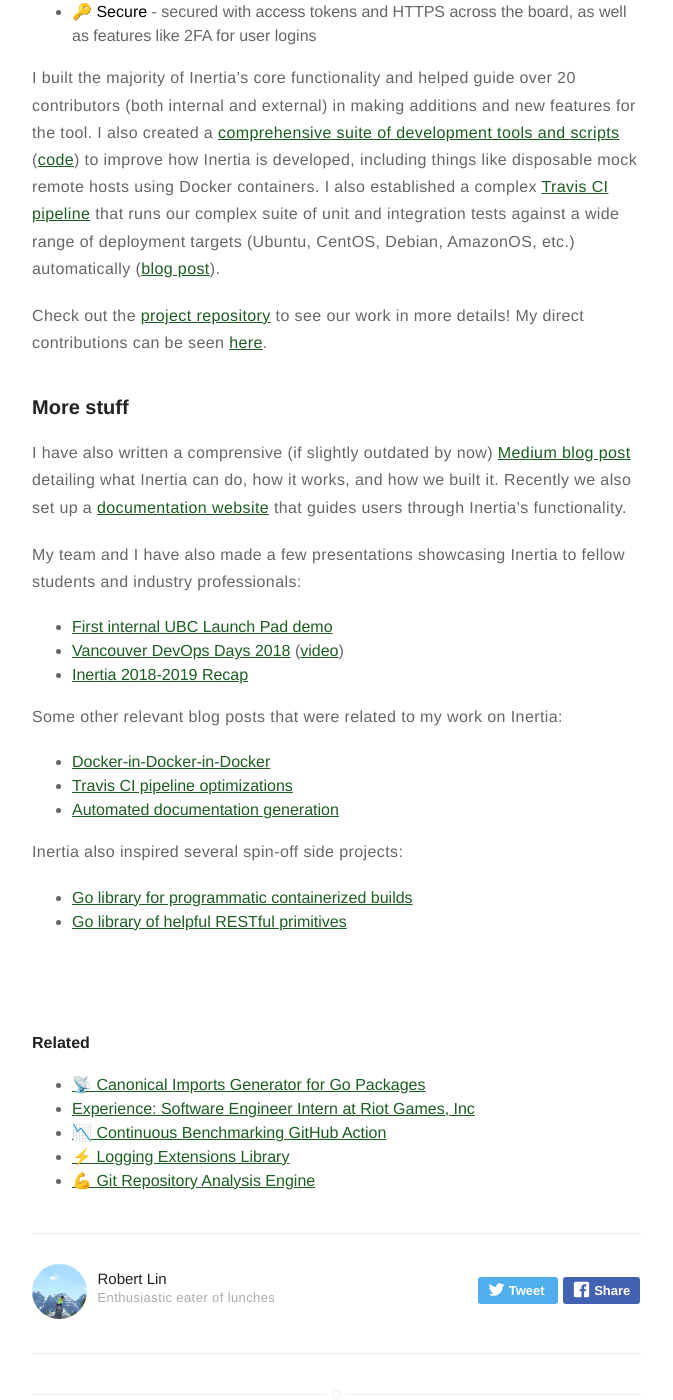
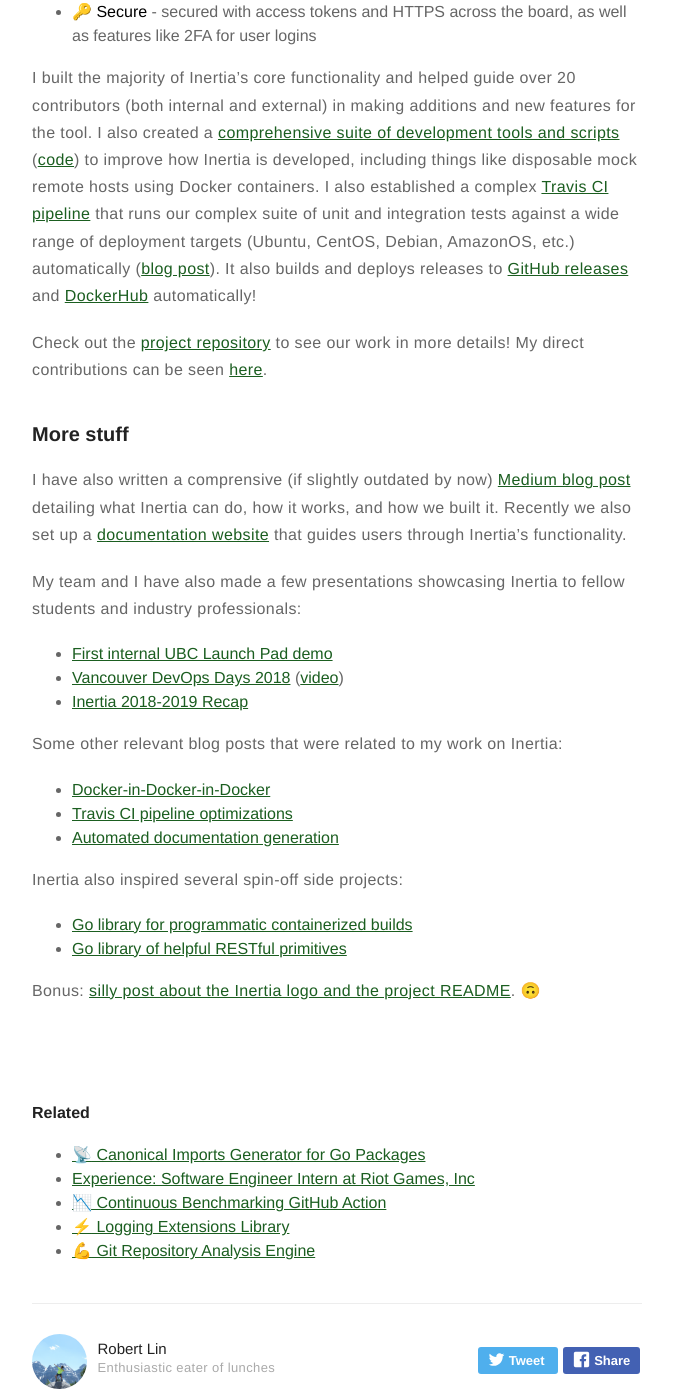
Before and after one commit to bobheadxi/bobheadxi.github.io, a Jekyll site: the page built from _posts/2018-1-29-inertia.md, in a window 1280 px wide and 1400 px high, scrolled down 2111 px. Shown: the whole window, without its empty margins (303-976 px from the left). Built offline with Jekyll 4.4.1, drawn with Linux system fonts in a browser that asks for light colours; emoji names are drawn with the system emoji font.

Commit message:
add more to inertia

```diff
--- a/_posts/2018-1-29-inertia.md
+++ b/_posts/2018-1-29-inertia.md
@@ -90,6 +90,8 @@
 that runs our complex suite of unit and integration tests against a wide range
 of deployment targets (Ubuntu, CentOS, Debian, AmazonOS, etc.) automatically
 ([blog post](https://medium.com/ubc-launch-pad-software-engineering-blog/optimizing-travis-ci-pipelines-36973aea3758)).
+It also builds and deploys releases to [GitHub releases](https://github.com/ubclaunchpad/inertia/releases)
+and [DockerHub](https://hub.docker.com/r/ubclaunchpad/inertia) automatically!
 
 Check out the [project repository](https://github.com/ubclaunchpad/inertia) to
 see our work in more details! My direct contributions can be seen
@@ -120,3 +122,6 @@
 
 - [Go library for programmatic containerized builds](https://bobheadxi.dev/go-build/)
 - [Go library of helpful RESTful primitives](https://bobheadxi.dev/res-library/)
+
+Bonus: [silly post about the Inertia logo and the project README](https://bobheadxi.dev/inertia-logo/).
+:upside_down_face:
```
